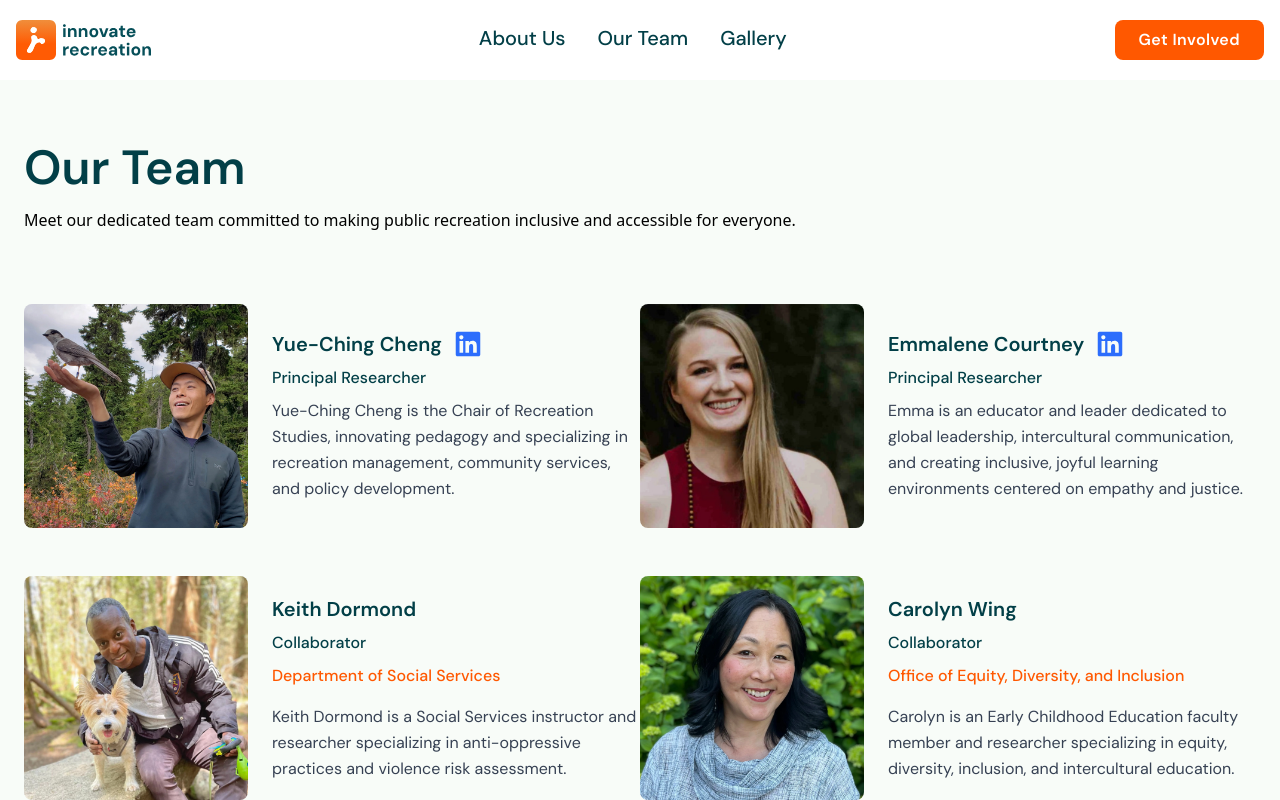
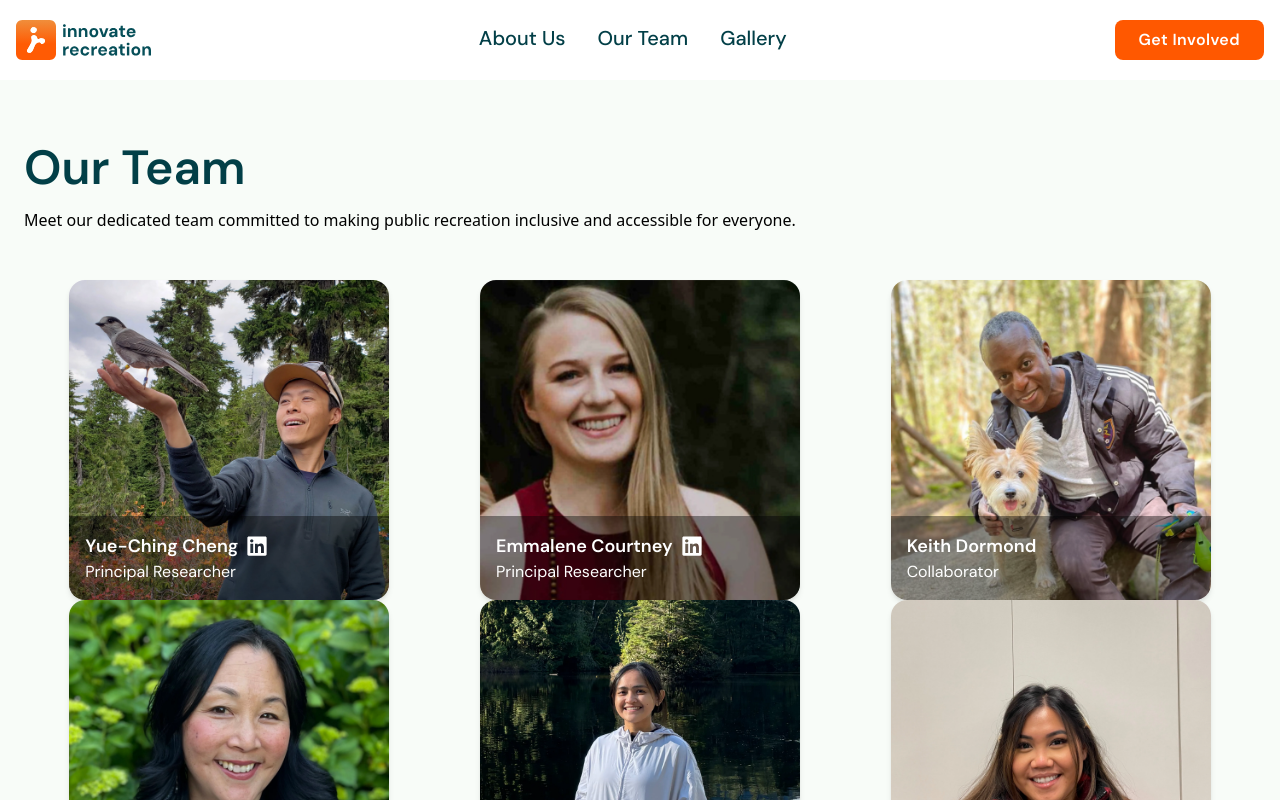
Before and after one commit to langararec/IDEAS-website, a React (Vite) app in the folder frontend/: page /team in a window 1280 px wide. Shown: the top 800 px of the page. Built offline with nearby package versions, Linux system fonts and the light colour scheme.

Commit message:
reworked the teamcard

```diff
--- a/frontend/src/pages/Team/TeamCard.tsx
+++ b/frontend/src/pages/Team/TeamCard.tsx
@@ -1,41 +1,33 @@
+import { useState } from "react";
 import { FaLinkedin } from "react-icons/fa";
-import { useState } from "react";
 import ExtendedMemberDescription from "./ExtendedMemberDescription";
 
 export type MemberInfo = {
     name: string;
     role?: string;
     image: string;
-    shortDescription: string;
-    longDescription: string;
     linkedin?: string;
+    shortDescription?: string;
+    longDescription?: string;
     program?: string;
     programLink?: string;
-}
+};
 
 export const TeamCard = (info: MemberInfo) => {
-    const [showExtended, setShowExtended] = useState(false);
+
+    const [isExtended, setIsExtended] = useState(false);
+
     const [isTransitioning, setIsTransitioning] = useState(false);
 
-    const handleExpandClick = () => {
+    const handleCloseExtended = () => {
         setIsTransitioning(true);
-        // Wait for zoom out animation to complete, then show extended view
         setTimeout(() => {
-            setShowExtended(true);
+            setIsExtended(false);
             setIsTransitioning(false);
         }, 500);
     };
 
-    const handleCloseExtended = () => {
-        setIsTransitioning(true);
-        // Start zoom out of extended view
-        setTimeout(() => {
-            setShowExtended(false);
-            setIsTransitioning(false);
-        }, 500);
-    };
-
-    if (showExtended) {
+    if (isExtended) {
         return (
             <div className="fixed inset-0 z-[9999] bg-white overflow-y-auto">
                 <ExtendedMemberDescription
@@ -46,80 +38,38 @@ export const TeamCard = (info: MemberInfo) => {
             </div>
         );
     }
-
     return (
-        <div
-            className={`flex flex-col lg:flex-row gap-6 py-6 rounded-lg w-full sm:w-1/2 transition-all ${isTransitioning
-                ? 'scale-100 duration-400'
-                : 'scale-100 opacity-100 duration-500'
-                }`}
-            style={{
-                animationTimingFunction: 'cubic-bezier(0.4, 0.0, 1, 1)'
-            }}
-        >
+        <div className="relative rounded-2xl overflow-hidden shadow-md w-full max-w-xs hover:cursor-pointer mx-auto bg-white" onClick={() => setIsExtended(true)}>
             {/* Profile Image */}
-            <div className={`flex-shrink-0 lg:w-56 lg:h-56 w-10/12 mx-auto overflow-hidden rounded-lg
-${isTransitioning ? 'scale-100 duration-400' : 'scale-100 opacity-100 duration-500'}`}>
             <img
                 src={info.image}
                 alt={info.name}
-                    className="w-full h-full object-cover cursor-pointer transition-transform duration-300 hover:scale-110"
-                    onClick={handleExpandClick}
+                className="w-full h-80 object-cover hover:scale-105 duration-300"
             />
-            </div>
 
-            {/* Content */}
-            <div className="flex-1 my-auto mx-auto">
-                {/* Name and LinkedIn */}
-                <div className="flex items-center justify-center lg:justify-start gap-3 mb-2">
-                    <h2
-                        className="text-xl font-bold text-primary font-dm-sans cursor-pointer hover:text-primary/80 transition-colors"
-                        onClick={handleExpandClick}
-                    >
+            {/* Overlay with name, role, and LinkedIn */}
+            <div className="absolute bottom-0 left-0 w-full bg-black/40 px-4 py-4 flex flex-col">
+                <div className="flex items-center gap-2">
+                    <span className="text-white text-lg font-bold font-dm-sans">
                         {info.name}
-                    </h2>
+                    </span>
                     {info.linkedin && (
                         <a
                             href={info.linkedin}
                             target="_blank"
                             rel="noopener noreferrer"
-                            className="text-blue-600/90 hover:text-blue-600 transition-colors"
+                            className="text-white hover:text-blue-400 transition-colors"
                         >
-                            <FaLinkedin size={28} />
+                            <FaLinkedin size={22} />
                         </a>
                     )}
                 </div>
-
-                {/* Role */}
-                <h3 className=" text-primary font-medium mb-2 font-dm-sans text-center lg:text-left">
+                {info.role && (
+                    <span className="text-white text-base font-dm-sans">
                         {info.role}
-                </h3>
-
-                {/* Program - with conditional link */}
-                {info.program && (
-                    <div className="mb-4 mx-auto w-fit lg:mx-0">
-                        {info.programLink ? (
-                            <a
-                                href={info.programLink}
-                                target="_blank"
-                                rel="noopener noreferrer"
-                                className="text-center lg:text-left text-accent font-medium font-dm-sans hover:text-accent/80 transition-colors "
-                            >
-                                {info.program}
-                            </a>
-                        ) : (
-                            <p className="text-center lg:text-left text-accent font-medium font-dm-sans">
-                                {info.program}
-                            </p>
+                    </span>
                 )}
-                    </div>
-                )}
-
-                {/* Short Description */}
-                <p className="text-gray-700 leading-relaxed font-dm-sans text-center lg:text-left px-4 sm:px-0 ">
-                    {info.shortDescription}
-                </p>
             </div>
         </div>
     );
-}
+};
```
Lines whose indentation alone changed are shown as unchanged.
